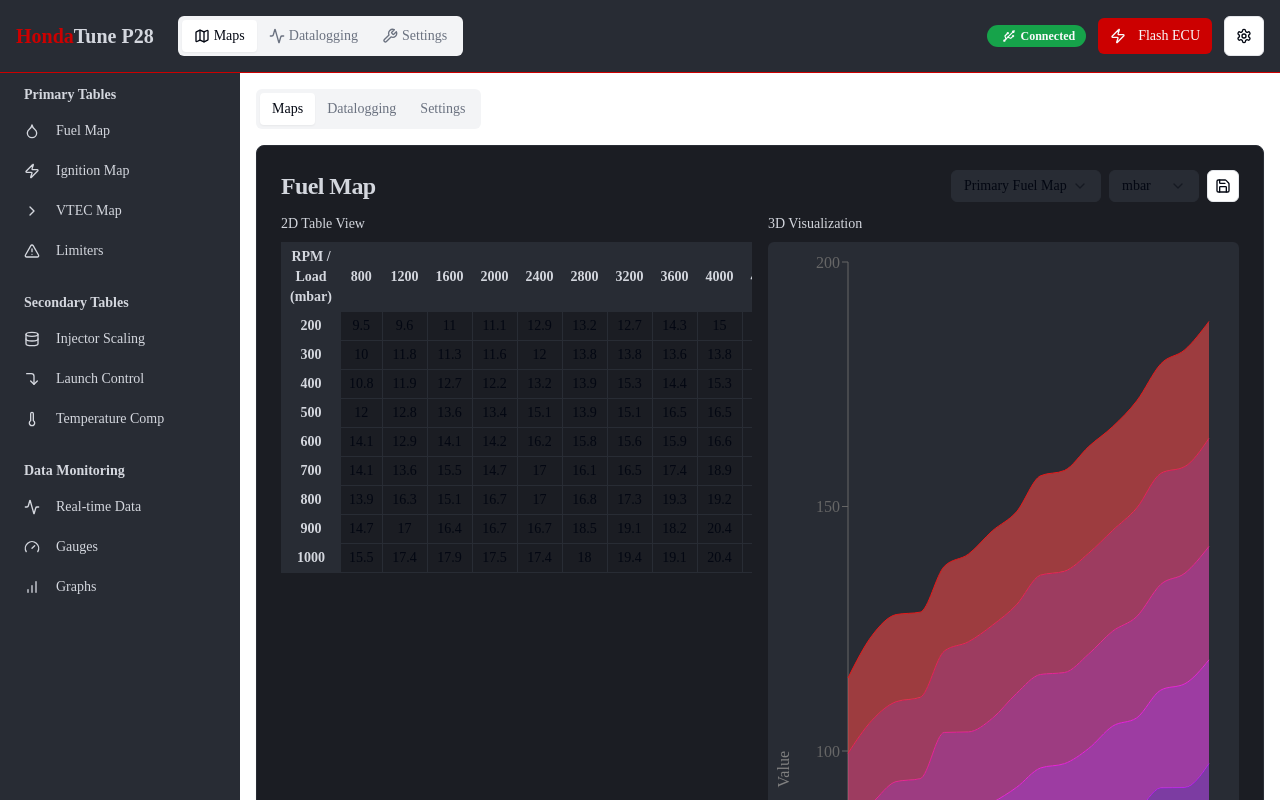
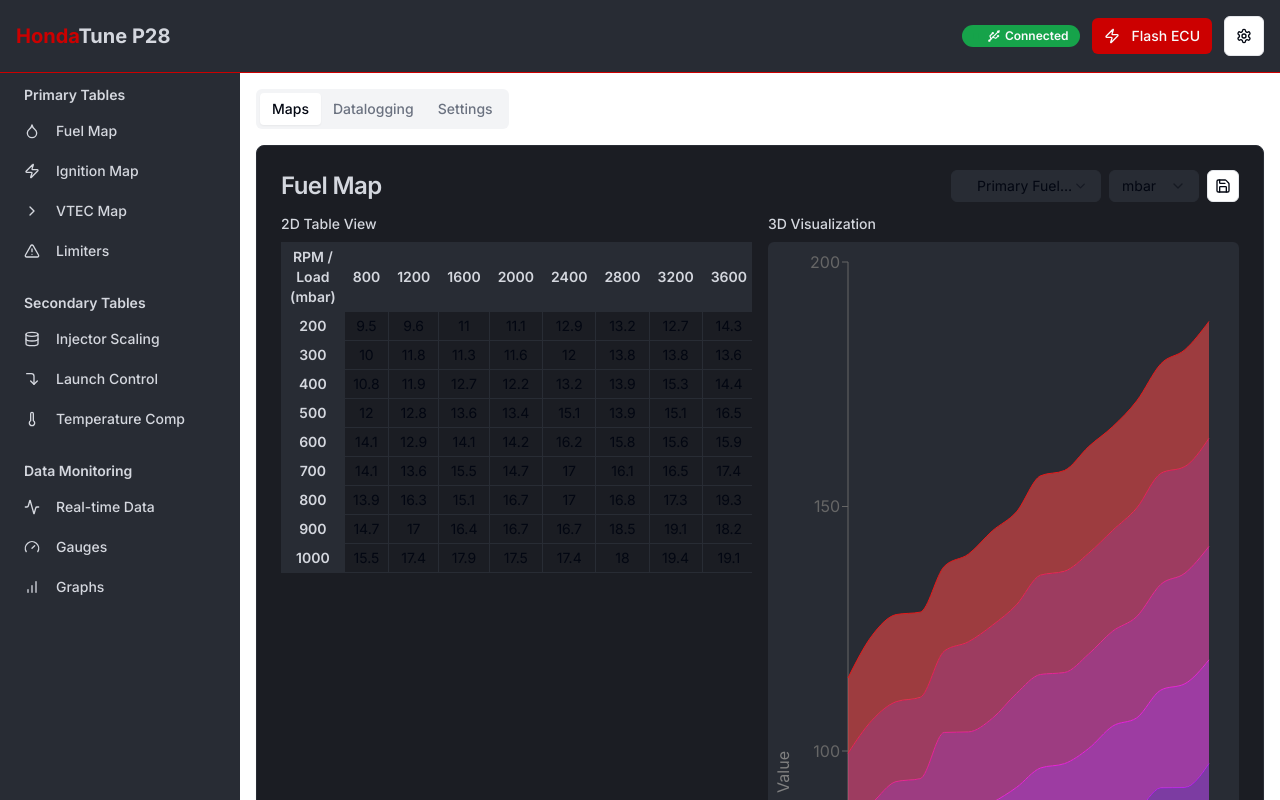
Before and after one commit to MrBn100ful/honda-tune-web, a React (Vite) app: page / in a window 1280 px wide. Built offline with nearby package versions, Linux system fonts and the light colour scheme.

Commit message:
Fix: Improve styling and remove tabs
- Fixed missing fonts and dark theme issues.
- Removed the "Maps", "Datalogging", and "Settings" tabs from the top navbar.

```diff
--- a/src/components/layout/Header.tsx
+++ b/src/components/layout/Header.tsx
@@ -1,32 +1,16 @@
 
-import React, { useState } from 'react';
+import React from 'react';
 import { Button } from "@/components/ui/button";
-import { Tabs, TabsList, TabsTrigger } from "@/components/ui/tabs";
-import { Wifi, Zap, Settings, Map, Activity, Wrench } from "lucide-react";
+import { Zap, Settings } from "lucide-react";
 import ConnectionStatus from '../tuning/ConnectionStatus';
 
 const Header = () => {
-  const [activeTab, setActiveTab] = useState("maps");
-
   return (
     <header className="flex justify-between items-center p-4 bg-honda-gray border-b border-honda-red">
       <div className="flex items-center">
         <h1 className="text-xl font-bold text-honda-light mr-6">
           <span className="text-honda-red">Honda</span>Tune P28
         </h1>
-        <Tabs value={activeTab} onValueChange={setActiveTab} className="hidden md:block">
-          <TabsList>
-            <TabsTrigger value="maps" onClick={() => window.location.hash = "maps"}>
-              <Map size={16} className="mr-1" /> Maps
-            </TabsTrigger>
-            <TabsTrigger value="datalogging" onClick={() => window.location.hash = "datalogging"}>
-              <Activity size={16} className="mr-1" /> Datalogging
-            </TabsTrigger>
-            <TabsTrigger value="settings" onClick={() => window.location.hash = "settings"}>
-              <Wrench size={16} className="mr-1" /> Settings
-            </TabsTrigger>
-          </TabsList>
-        </Tabs>
       </div>
       <div className="flex items-center gap-3">
         <ConnectionStatus />
--- a/src/index.css
+++ b/src/index.css
@@ -1,3 +1,5 @@
+
+@import url('https://fonts.googleapis.com/css2?family=Inter:wght@300;400;500;600;700&display=swap');
 
 @tailwind base;
 @tailwind components;
@@ -71,6 +73,8 @@
     --destructive-foreground: 0 85.7% 97.3%;
 
     --ring: 215 27.9% 16.9%;
+
+    --honda-dark: 220 13% 8%;
   }
 }
 
@@ -79,7 +83,8 @@
     @apply border-border;
   }
   body {
-    @apply bg-background text-foreground;
+    @apply bg-background text-foreground font-sans;
+    font-family: 'Inter', sans-serif;
   }
 
   /* Honda ECU tuning specific styles */
@@ -94,4 +99,20 @@
   .grid-highlight {
     @apply bg-honda-red/20 border-honda-red;
   }
+
+  /* Add blinking dot animation for connection status */
+  .blinking-dot {
+    width: 6px;
+    height: 6px;
+    border-radius: 50%;
+    background-color: rgb(22, 163, 74);
+    margin-right: 4px;
+    animation: blink 1.5s infinite;
+  }
+
+  @keyframes blink {
+    0% { opacity: 1; }
+    50% { opacity: 0.4; }
+    100% { opacity: 1; }
+  }
 }
--- a/tailwind.config.ts
+++ b/tailwind.config.ts
@@ -20,6 +20,9 @@ const config = {
       },
     },
     extend: {
+      fontFamily: {
+        sans: ["Inter", ...fontFamily.sans],
+      },
       colors: {
         border: "hsl(var(--border))",
         input: "hsl(var(--input))",
@@ -64,9 +67,6 @@ const config = {
         md: "calc(var(--radius) - 2px)",
         sm: "calc(var(--radius) - 4px)",
       },
-      fontFamily: {
-        sans: ["var(--font-sans)", ...fontFamily.sans],
-      },
       keyframes: {
         "accordion-down": {
           from: { height: "0" },
```
